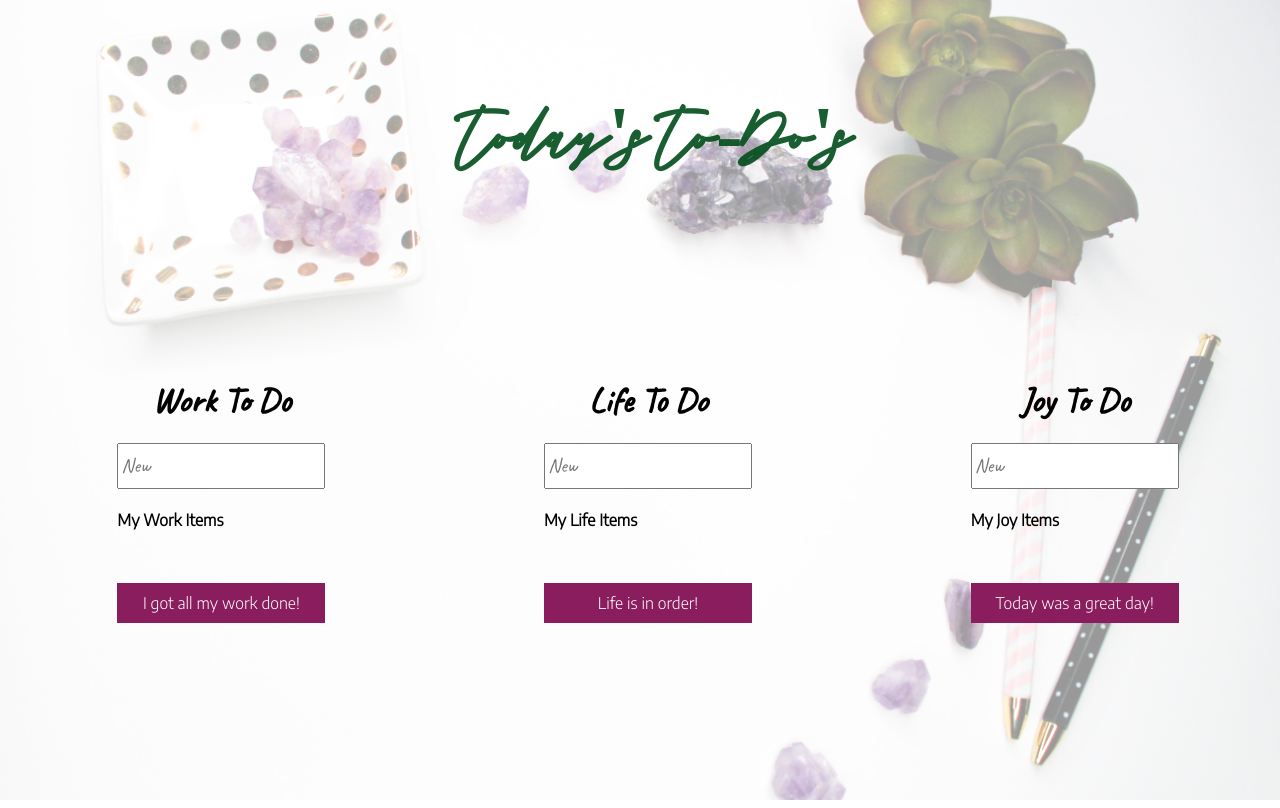
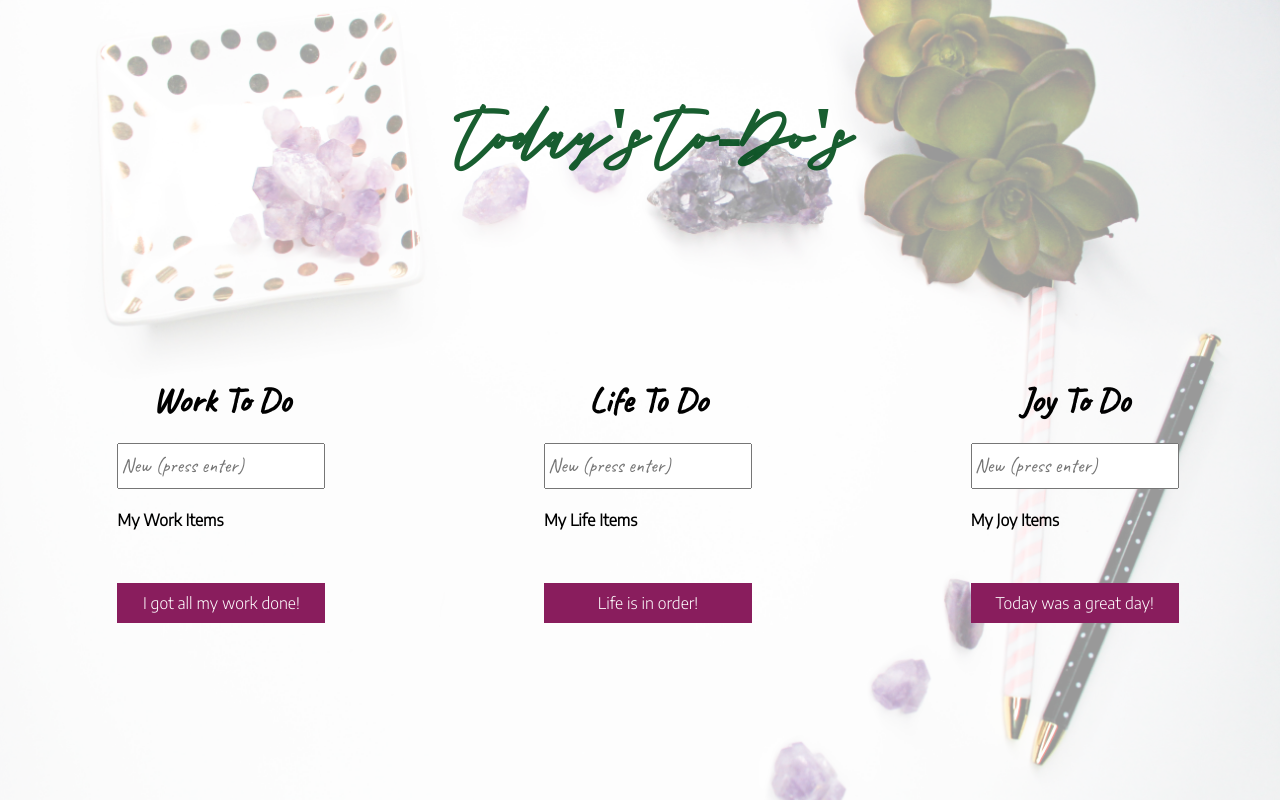
Before and after one commit to LurieK/crud, a plain HTML site: page index.html in a window 1280 px wide. Drawn offline with Linux system fonts and the light colour scheme.

Commit message:
add clear instructions to html

```diff
--- a/index.html
+++ b/index.html
@@ -20,7 +20,7 @@
         <div class="work">
         <h3> Work To Do</h3>
         <form id="form-work">
-            <input id="work-item" type="text" placeholder="New" required />
+            <input id="work-item" type="text" placeholder="New (press enter)" required />
         </form>
 
         <h4>My Work Items</h4>
@@ -33,7 +33,7 @@
         <div class="life">
         <h3>Life To Do</h3>
         <form id="form-life">
-            <input id="life-item" type="text" placeholder="New" required />
+            <input id="life-item" type="text" placeholder="New (press enter)" required />
         </form>
 
         <h4>My Life Items</h4>
@@ -46,7 +46,7 @@
         <div class="joy">
         <h3>Joy To Do</h3>
         <form id="form-joy">
-            <input id="joy-item" type="text" placeholder="New" required />
+            <input id="joy-item" type="text" placeholder="New (press enter)" required />
         </form>
 
         <h4>My Joy Items</h4>
```
